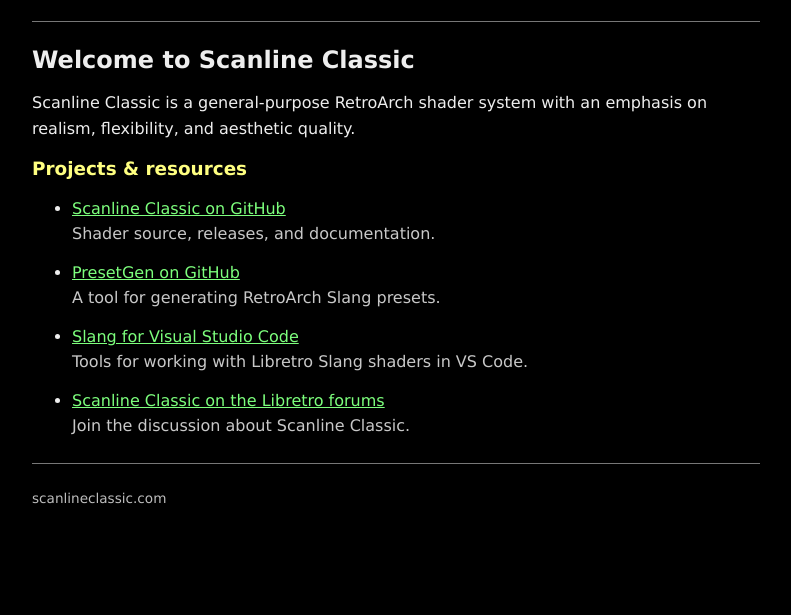
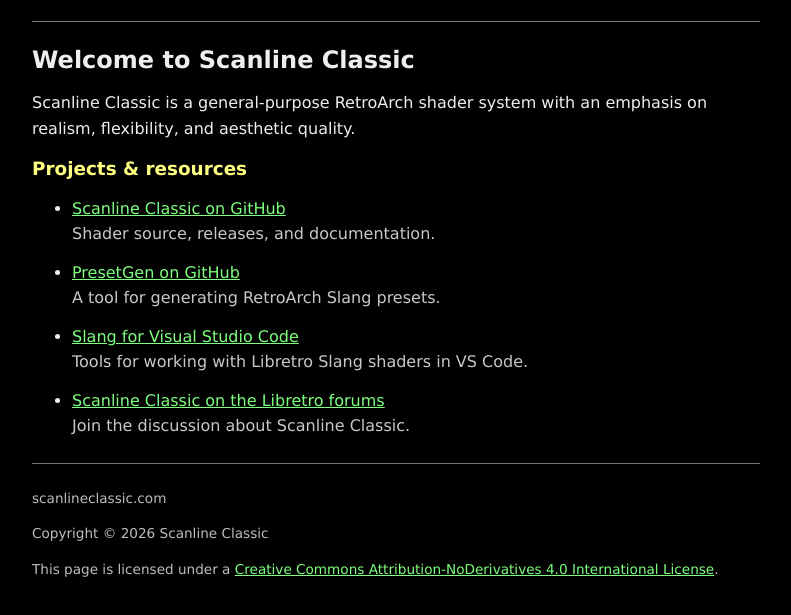
Before and after one commit to anikom15/com-scanlineclassic-http, a plain HTML site: page index.html in a window 1280 px wide. Shown: the part 263-878 px from the top of the page, without its empty margins (244-1035 px from the left). Before the commit the page ends 818 px from the top, so only its background shows below. Drawn offline with Linux system fonts and the light colour scheme.

Commit message:
Add license and copyright

```diff
--- a/index.html
+++ b/index.html
@@ -87,6 +87,8 @@
   <footer>
     <hr>
     <p>scanlineclassic.com</p>
+    <p>Copyright &copy; 2026 Scanline Classic</p>
+    <p>This page is licensed under a <a href="https://creativecommons.org/licenses/by-nd/4.0/">Creative Commons Attribution-NoDerivatives 4.0 International License</a>.</p>
   </footer>
 </body>
 </html>
```
Also changed, not shown: 1 other file.
